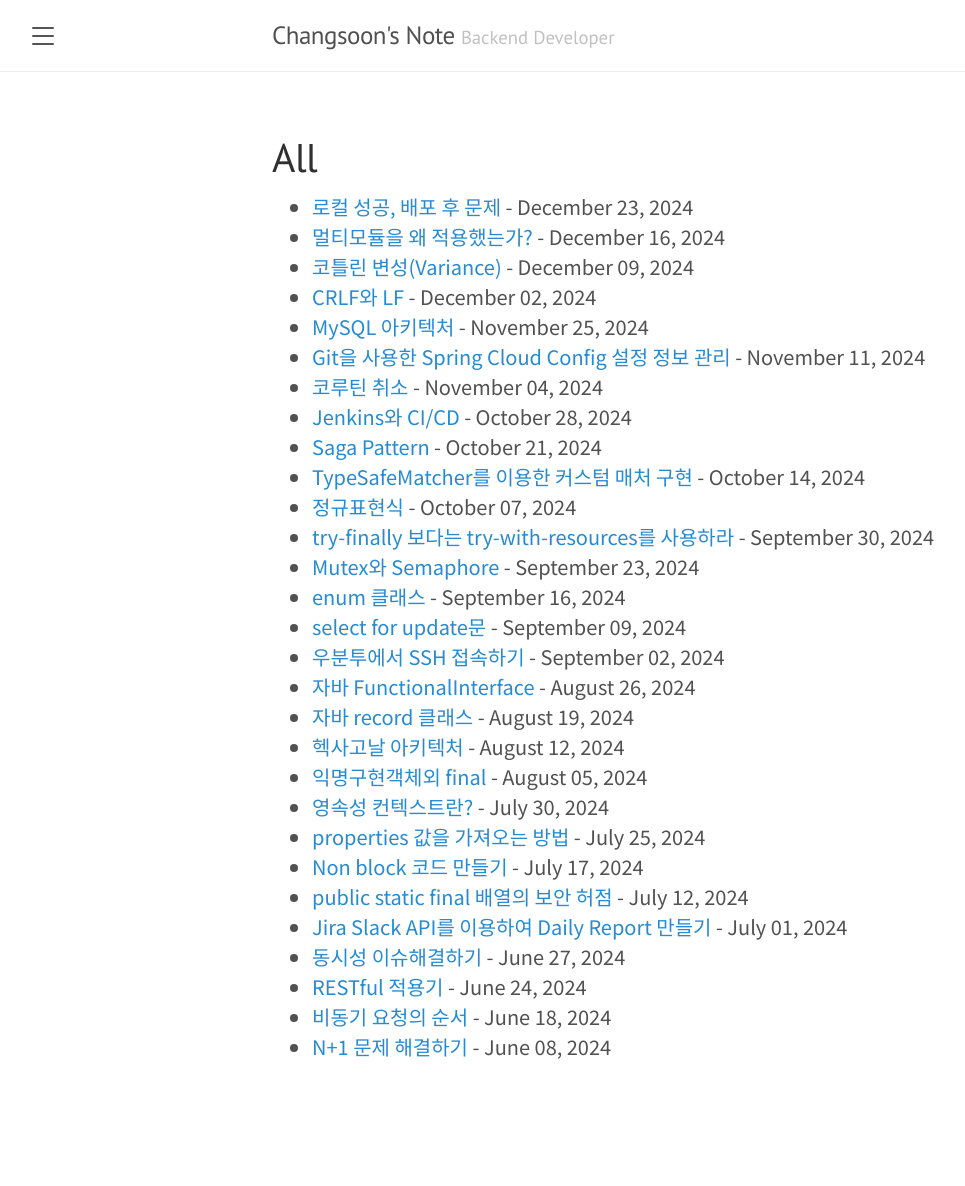
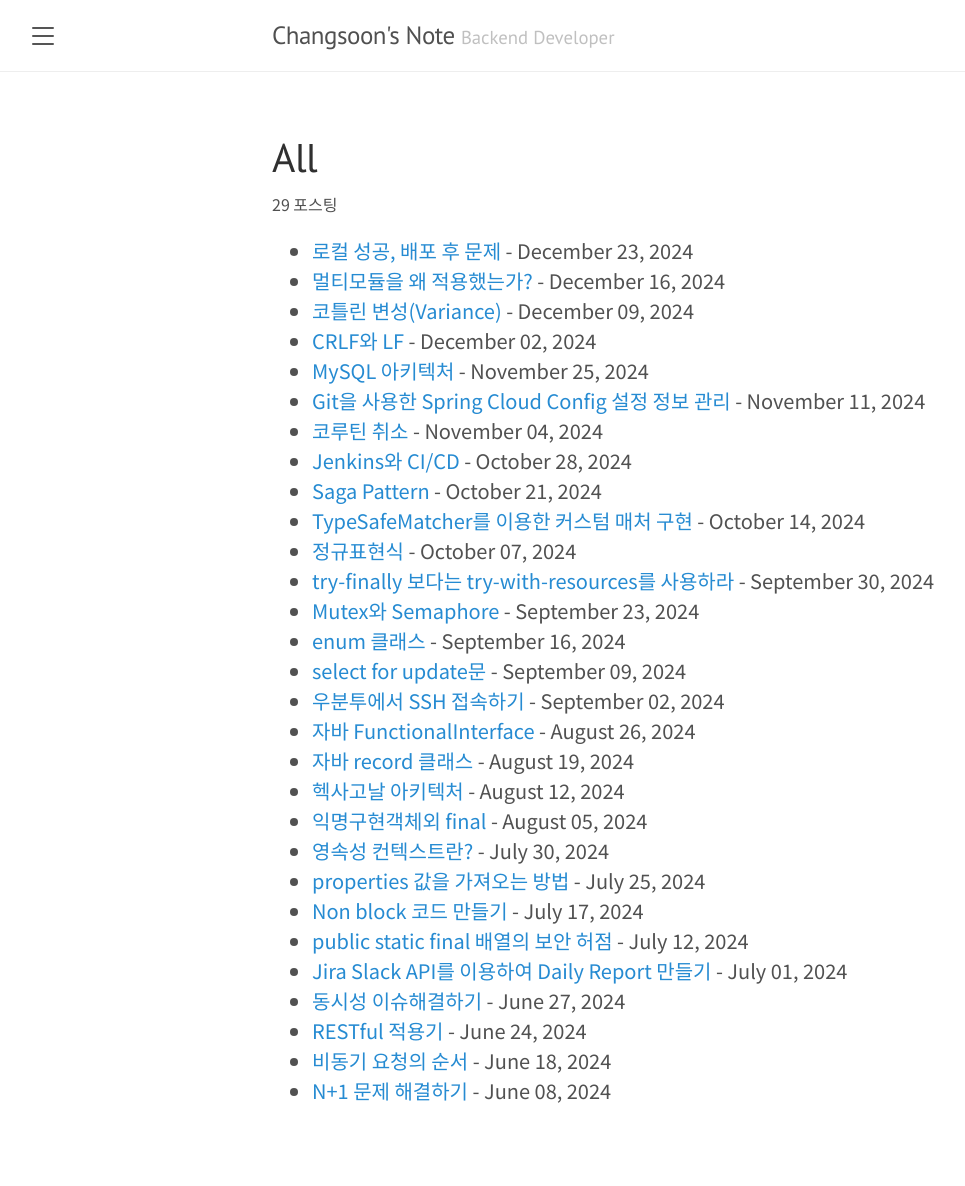
Before and after one commit to Ghosttrio/ghosttrio.github.io, a Jekyll site: the page built from categories/all.md, in a window 1280 px wide. Shown: the whole page, without its empty margins (8-973 px from the left). Built offline with Jekyll 4.4.1, drawn with Linux system fonts in a browser that asks for light colours; before the commit the page ends 1142 px from its top, so only the background shows below that.

Commit message:
post count 추가

```diff
--- a/_layouts/page.html
+++ b/_layouts/page.html
@@ -5,6 +5,7 @@ layout: default
 {% if page.title contains "All" %}
 <div class="page">
   <h1 class="page-title">{{ page.title }}</h1>
+  <p style="font-size: medium;">{{ site.posts.size }} 포스팅</p>
   <ul>
     {% for post in site.posts %}
         <li><a href="{{ post.url }}">{{ post.title }}</a> - {{ post.date | date: "%B %d, %Y" }}</li>
--- a/index.html
+++ b/index.html
@@ -9,5 +9,6 @@ title: Home
     <p>
         개발 중 마주친 문제를 해결하거나 구현 과정, 공부한 내용 등을 기록하고 있습니다.
     </p>
+
     <a href="https://github.com/Ghosttrio">Github</a>
 </div>
```
